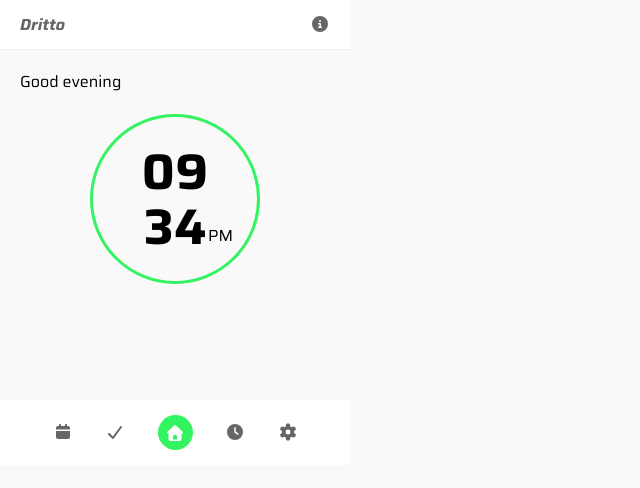
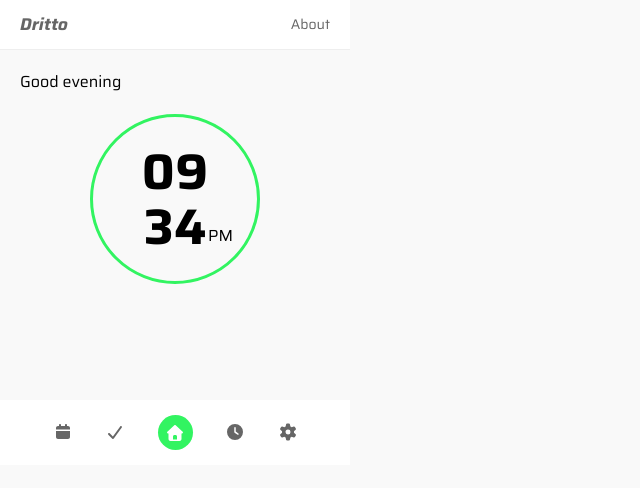
Before and after one commit to muhammad-ahmed-gh/dritto, a React (Vite) app: page / in a window 1280 px wide. Shown: the top 488 px of the page, without its empty margins (0-640 px from the left). Built offline with nearby package versions, Linux system fonts and the light colour scheme; the HTML template or start-up script is replaced by a standard one.

Commit message:
style: change header font size and replace About icon with text

```diff
--- a/src/components/Header.tsx
+++ b/src/components/Header.tsx
@@ -1,4 +1,3 @@
-import { FontAwesomeIcon } from '@fortawesome/react-fontawesome'
 import { library } from '@fortawesome/fontawesome-svg-core'
 import { fas } from '@fortawesome/free-solid-svg-icons'
 library.add(fas)
@@ -6,9 +5,11 @@ library.add(fas)
 export default function Header() {
   return (
     <header className="flex justify-between items-center bg-white h-[50px] px-[20px] border-b border-[#eee]">
-      <h1 className='italic select-none cursor-pointer font-bold text-[#666]'>Dritto</h1>
-      <button type="button" className='text-[#666] cursor-pointer'>
-        <FontAwesomeIcon icon={['fas', 'circle-info']} />
+      <h1 className='italic select-none cursor-pointer font-bold text-[#666] text-[17px]'>
+        Dritto
+      </h1>
+      <button type="button" className='text-[#666] cursor-pointer text-[14px]'>
+        About
       </button>
     </header>
   );
```
